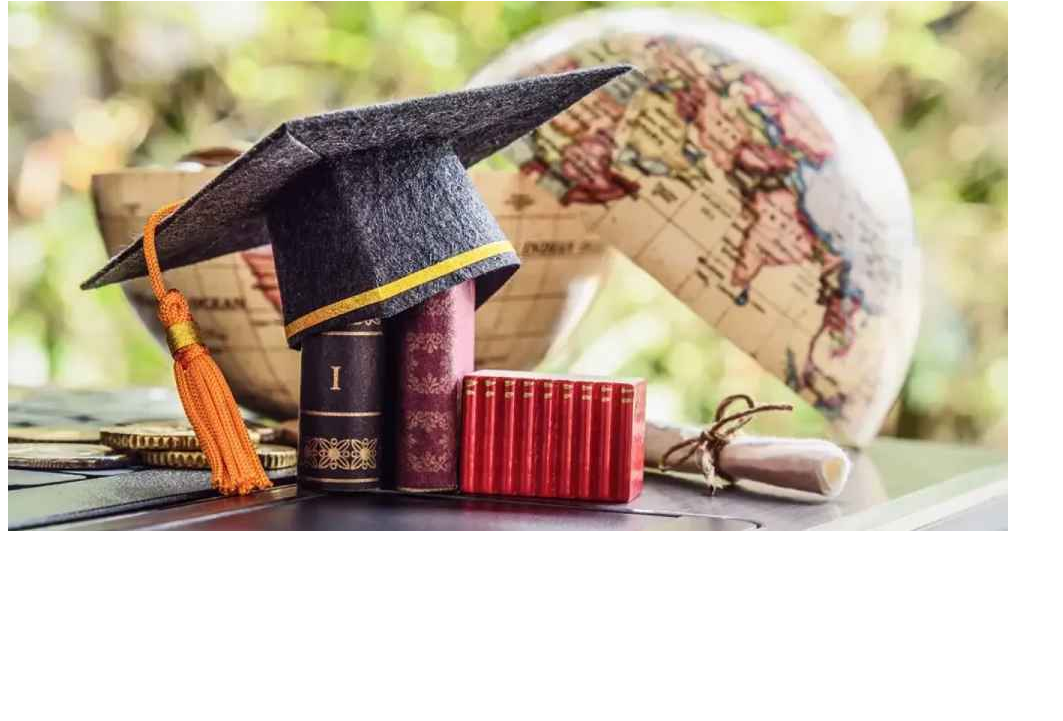
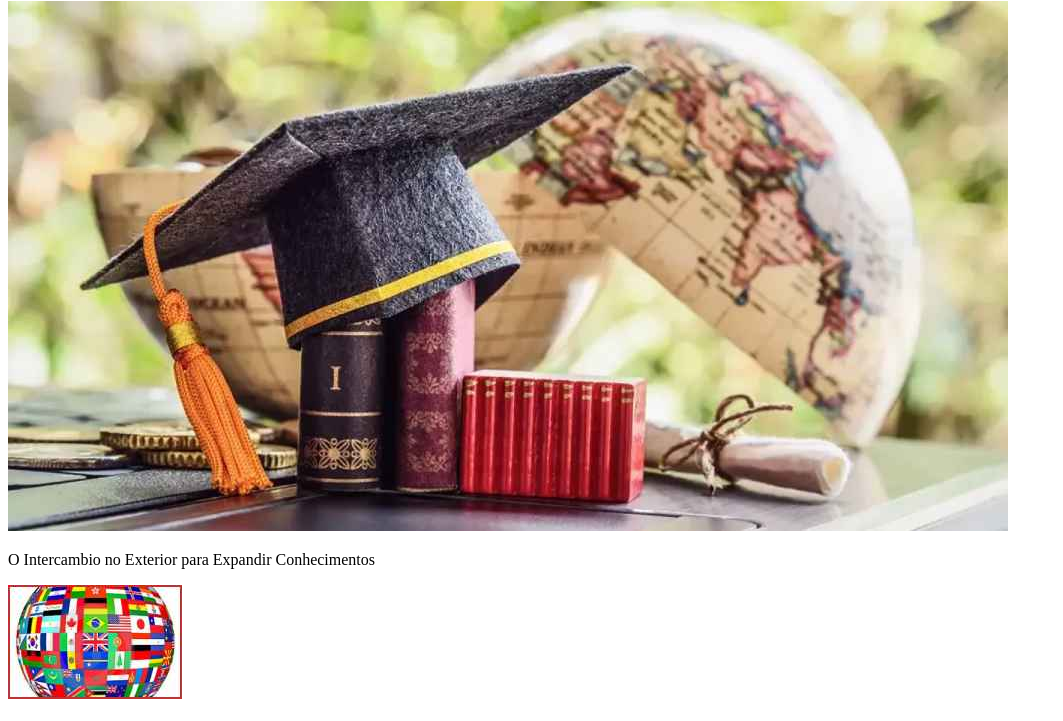
Before and after one commit to Lynanayor56/Projeto-Agrinho, a plain HTML site: page index.html in a window 1280 px wide. Shown: the part 79-800 px from the top of the page, without its empty margins (0-1063 px from the left). Drawn offline with Linux system fonts and the light colour scheme.

Commit message:
Add files via upload

```diff
--- a/index.html
+++ b/index.html
@@ -10,7 +10,15 @@
     <header>
         <h1> O Intercambio no Exterior para Expandir Conhecimentos </h1>
         <img src="download.jpeg" alt="formação no exterior">
+    </header>
 
-    </header>
+    <section>
+
+        <p>
+O Intercambio no Exterior para Expandir Conhecimentos
+        </p>
+        <img src="download (1).jpeg" alt="Offline Network">
+    </section>
 </body>
+
 </html>
```
